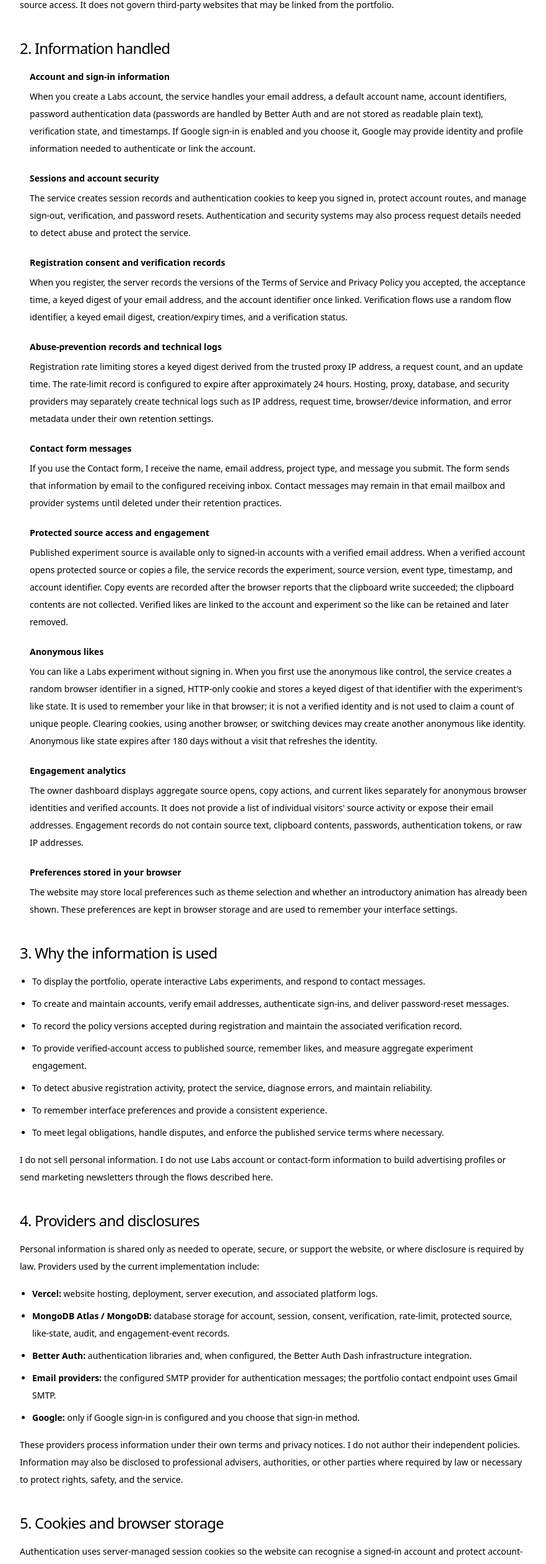
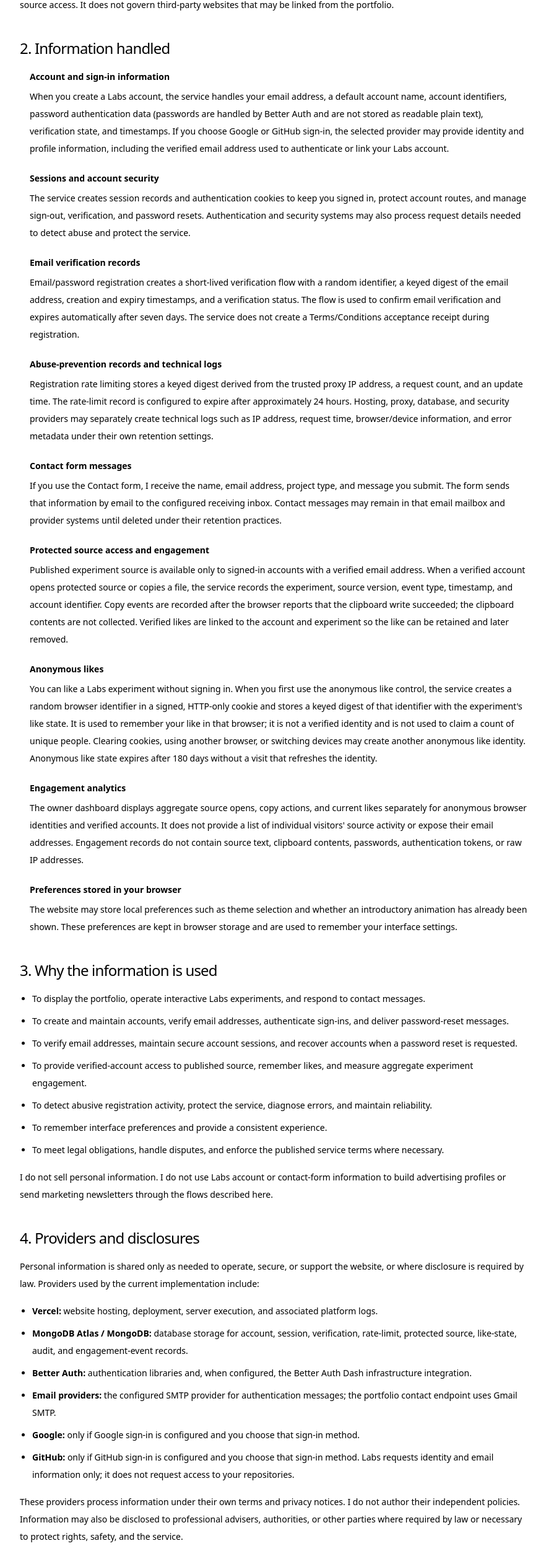
Before and after one commit to VishalChoudhary01/Vishal-Kumar-Choudhary-Frontend-Developer, a Next.js app: page /privacy in a window 1280 px wide. Shown: the part 1075-3599 px from the top of the page at 62% size, without its empty margins (198-1080 px from the left). Built offline with nearby package versions, Linux system fonts and the light colour scheme; no server answers; a web font is replaced by a local one.

Commit message:
Update Privacy Policy for OAuth providers and remove Terms consent claims

```diff
--- a/src/app/privacy/page.js
+++ b/src/app/privacy/page.js
@@ -79,13 +79,13 @@ export default function PrivacyPage() {
       <Section id="information" title="2. Information handled">
         <div className="space-y-5">
           <DataItem title="Account and sign-in information">
-            When you create a Labs account, the service handles your email address, a default account name, account identifiers, password authentication data (passwords are handled by Better Auth and are not stored as readable plain text), verification state, and timestamps. If Google sign-in is enabled and you choose it, Google may provide identity and profile information needed to authenticate or link the account.
+            When you create a Labs account, the service handles your email address, a default account name, account identifiers, password authentication data (passwords are handled by Better Auth and are not stored as readable plain text), verification state, and timestamps. If you choose Google or GitHub sign-in, the selected provider may provide identity and profile information, including the verified email address used to authenticate or link your Labs account.
           </DataItem>
           <DataItem title="Sessions and account security">
             The service creates session records and authentication cookies to keep you signed in, protect account routes, and manage sign-out, verification, and password resets. Authentication and security systems may also process request details needed to detect abuse and protect the service.
           </DataItem>
-          <DataItem title="Registration consent and verification records">
-            When you register, the server records the versions of the Terms of Service and Privacy Policy you accepted, the acceptance time, a keyed digest of your email address, and the account identifier once linked. Verification flows use a random flow identifier, a keyed email digest, creation/expiry times, and a verification status.
+          <DataItem title="Email verification records">
+            Email/password registration creates a short-lived verification flow with a random identifier, a keyed digest of the email address, creation and expiry timestamps, and a verification status. The flow is used to confirm email verification and expires automatically after seven days. The service does not create a Terms/Conditions acceptance receipt during registration.
           </DataItem>
           <DataItem title="Abuse-prevention records and technical logs">
             Registration rate limiting stores a keyed digest derived from the trusted proxy IP address, a request count, and an update time. The rate-limit record is configured to expire after approximately 24 hours. Hosting, proxy, database, and security providers may separately create technical logs such as IP address, request time, browser/device information, and error metadata under their own retention settings.
@@ -112,7 +112,7 @@ export default function PrivacyPage() {
         <ul className="list-disc space-y-2 pl-5 marker:text-brand">
           <li>To display the portfolio, operate interactive Labs experiments, and respond to contact messages.</li>
           <li>To create and maintain accounts, verify email addresses, authenticate sign-ins, and deliver password-reset messages.</li>
-          <li>To record the policy versions accepted during registration and maintain the associated verification record.</li>
+          <li>To verify email addresses, maintain secure account sessions, and recover accounts when a password reset is requested.</li>
           <li>To provide verified-account access to published source, remember likes, and measure aggregate experiment engagement.</li>
           <li>To detect abusive registration activity, protect the service, diagnose errors, and maintain reliability.</li>
           <li>To remember interface preferences and provide a consistent experience.</li>
@@ -127,10 +127,11 @@ export default function PrivacyPage() {
         </p>
         <ul className="list-disc space-y-2 pl-5 marker:text-brand">
           <li><strong className="font-semibold text-text-primary">Vercel:</strong> website hosting, deployment, server execution, and associated platform logs.</li>
-          <li><strong className="font-semibold text-text-primary">MongoDB Atlas / MongoDB:</strong> database storage for account, session, consent, verification, rate-limit, protected source, like-state, audit, and engagement-event records.</li>
+          <li><strong className="font-semibold text-text-primary">MongoDB Atlas / MongoDB:</strong> database storage for account, session, verification, rate-limit, protected source, like-state, audit, and engagement-event records.</li>
           <li><strong className="font-semibold text-text-primary">Better Auth:</strong> authentication libraries and, when configured, the Better Auth Dash infrastructure integration.</li>
           <li><strong className="font-semibold text-text-primary">Email providers:</strong> the configured SMTP provider for authentication messages; the portfolio contact endpoint uses Gmail SMTP.</li>
           <li><strong className="font-semibold text-text-primary">Google:</strong> only if Google sign-in is configured and you choose that sign-in method.</li>
+          <li><strong className="font-semibold text-text-primary">GitHub:</strong> only if GitHub sign-in is configured and you choose that sign-in method. Labs requests identity and email information only; it does not request access to your repositories.</li>
         </ul>
         <p>
           These providers process information under their own terms and privacy notices. I do not author their independent policies. Information may also be disclosed to professional advisers, authorities, or other parties where required by law or necessary to protect rights, safety, and the service.
@@ -150,7 +151,7 @@ export default function PrivacyPage() {
         <ul className="list-disc space-y-2 pl-5 marker:text-brand">
           <li>Account and session records are kept while needed to operate the account, protect the service, and meet applicable obligations. Sessions may expire or be revoked by sign-out or password reset.</li>
           <li>Verification-flow records have a seven-day expiry. Registration rate-limit records are configured for approximately 24-hour expiry.</li>
-          <li>Consent receipts are retained separately from short-lived verification records so the policy versions and acceptance time can be referenced. They are not automatically removed by verification-flow expiry.</li>
+
           <li>Verified likes remain active until you unlike the experiment or the account is deleted. Anonymous like identities and their active like state expire after 180 days without a visit that refreshes the identity. Engagement event records are retained for service measurement and integrity; a fixed automatic expiry period is not currently configured.</li>
           <li>Contact messages remain in the receiving email mailbox and associated provider systems until deleted under mailbox retention practices or no longer needed for a legitimate purpose.</li>
           <li>Hosting and provider logs follow the relevant provider&apos;s retention controls and may remain in backups for a limited period.</li>
@@ -195,7 +196,7 @@ export default function PrivacyPage() {
 
       <Section id="changes" title="11. Changes and contact">
         <p>
-          This policy may be updated when the service, data practices, providers, or applicable law changes. The effective date and version at the top identify the current text. For material changes to the information collected or the purposes for which it is used, the relevant notice and consent flow will be updated where required.
+          This policy may be updated when the service, data practices, providers, or applicable law changes. The effective date and version at the top identify the current text. For material changes to the information collected or the purposes for which it is used, this notice will be updated and any legally required notice or consent step will be provided.
         </p>
         <p>
           This notice is prepared with reference to India&apos;s Digital Personal Data Protection Act, 2023 and Digital Personal Data Protection Rules, 2025. Those instruments have phased commencement. Applicability depends on the relevant provision and its notified commencement date; publication of this policy is not a certification that the service has completed every compliance requirement.
```
